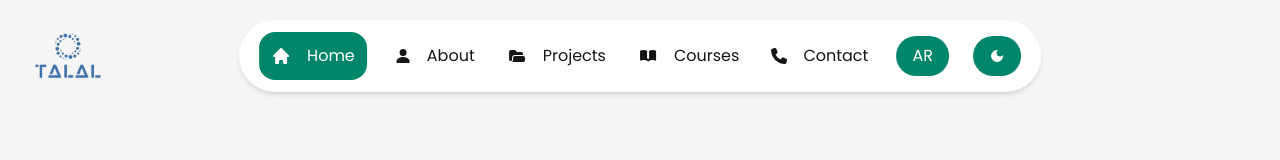
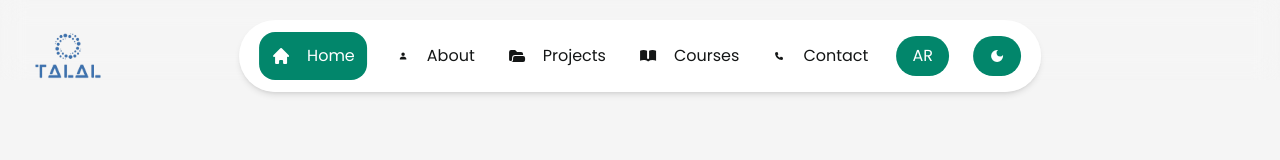
Before and after one commit to TalalAlrashedi/protofolioPrpject, a React (Vite) app: page / in a window 1280 px wide. Shown: the top 160 px of the page. Built offline with nearby package versions, Linux system fonts and the light colour scheme; a web font is replaced by a local one.

Commit message:
fix icons size

```diff
--- a/src/components/common/Navbar.tsx
+++ b/src/components/common/Navbar.tsx
@@ -31,7 +31,7 @@ const Navbar = () => {
     {
       label: t("about"),
       id: "about",
-      icon: <IoPersonSharp className="inline-block mr-2 " />,
+      icon: <IoPersonSharp className="inline-block mr-2 p-1 " />,
     },
     {
       label: t("projects"),
@@ -46,7 +46,7 @@ const Navbar = () => {
     {
       label: t("contact"),
       id: "contact",
-      icon: <FaPhone className="inline-block mr-2 " />,
+      icon: <FaPhone className="inline-block mr-2 p-1 " />,
     },
   ],[t])
 
```
